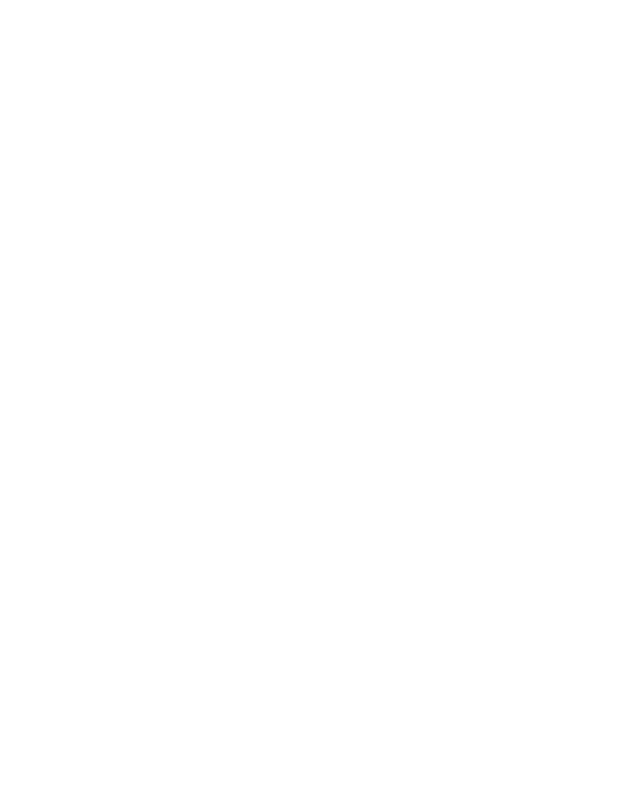
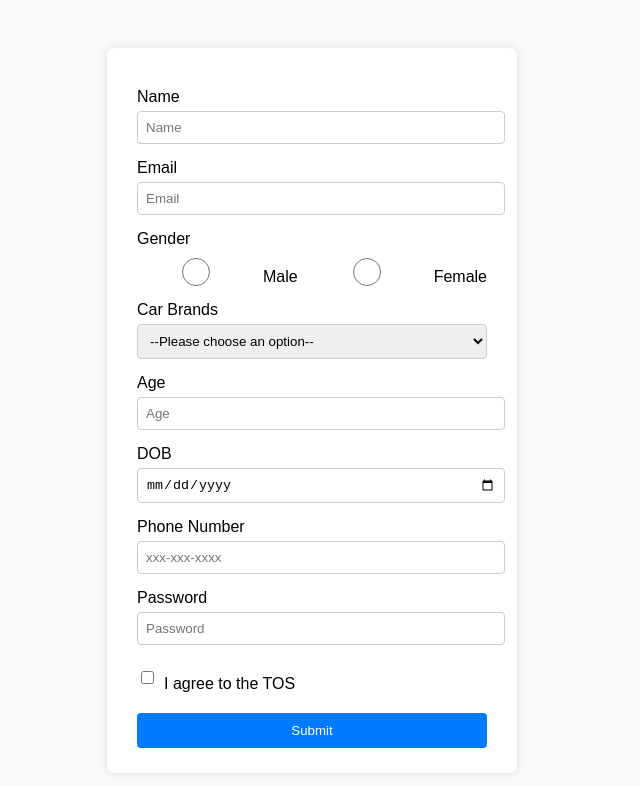
Before and after one commit to acciojob/signup-form-car-Sabarevijay, a website: page main.html in a window 1280 px wide. Shown: the whole page, without its empty margins (328-968 px from the left). Drawn offline with Linux system fonts and the light colour scheme.

Commit message:
created a submission

```diff
--- a/main.html
+++ b/main.html
@@ -8,6 +8,49 @@
 
 <body>
 	<!-- the entire body must be written by student -->
+	 <form method="post">
+    <label for="name">Name</label>
+    <input type="text" id="name" placeholder="Name" required>
+
+    <label for="email">Email</label>
+    <input type="email" id="email" placeholder="Email" required>
+
+    <label>Gender</label>
+    <div class="radio-group">
+      <input type="radio" id="gender_m" name="gender" required>
+      <label for="gender_m">Male</label>
+
+      <input type="radio" id="gender_f" name="gender" required>
+      <label for="gender_f">Female</label>
+    </div>
+
+    <label for="cars">Car Brands</label>
+    <select id="cars" required>
+      <option value="">--Please choose an option--</option>
+      <option value="Tesla">Tesla</option>
+      <option value="Toyota">Toyota</option>
+      <option value="Ford">Ford</option>
+    </select>
+
+    <label for="age">Age</label>
+    <input type="number" id="age" placeholder="Age" required>
+
+    <label for="dob">DOB</label>
+    <input type="date" id="dob" required>
+
+    <label for="tel">Phone Number</label>
+    <input type="tel" id="tel" placeholder="xxx-xxx-xxxx">
+
+    <label for="password">Password</label>
+    <input type="password" id="password" placeholder="Password" required>
+
+    <div class="checkbox-group">
+      <input type="checkbox" id="tos" required>
+      <label for="tos">I agree to the TOS</label>
+    </div>
+
+    <button type="submit">Submit</button>
+  </form>
     <script type="text/javascript" src="./script.js">
 </script>
 
--- a/styles.css
+++ b/styles.css
@@ -1,2 +1,62 @@
 
 /* Your CSS Code here. */
+ body {
+      font-family: Arial, sans-serif;
+      background-color: #f9f9f9;
+      display: flex;
+      justify-content: center;
+      padding: 40px;
+    }
+
+    form {
+      background-color: #fff;
+      padding: 25px 30px;
+      border-radius: 8px;
+      box-shadow: 0 0 10px rgba(0,0,0,0.1);
+      width: 350px;
+    }
+
+    label {
+      display: block;
+      margin-top: 15px;
+    }
+
+    input, select {
+      width: 100%;
+      padding: 8px;
+      margin-top: 5px;
+      border: 1px solid #ccc;
+      border-radius: 4px;
+    }
+
+    .radio-group {
+      display: flex;
+      gap: 10px;
+      margin-top: 5px;
+    }
+
+    .checkbox-group {
+      display: flex;
+      align-items: center;
+      margin-top: 15px;
+    }
+
+    .checkbox-group input {
+      margin-right: 10px;
+      width: auto;
+    }
+
+    button {
+      margin-top: 20px;
+      width: 100%;
+      padding: 10px;
+      background-color: #007bff;
+      color: white;
+      border: none;
+      border-radius: 4px;
+      cursor: pointer;
+    }
+
+    button:hover {
+      background-color: #0056b3;
+    }
```
